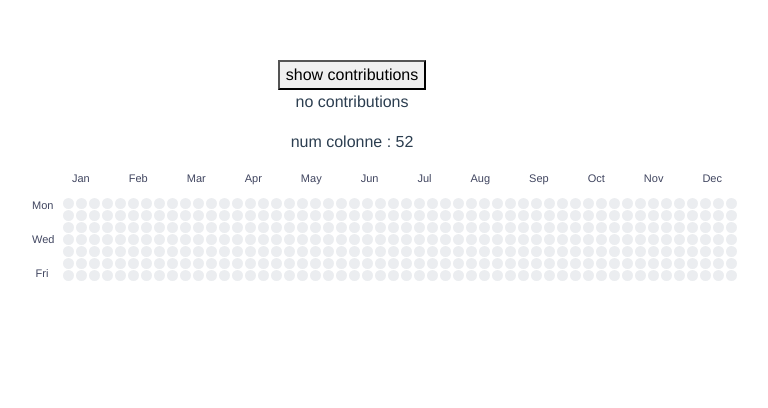
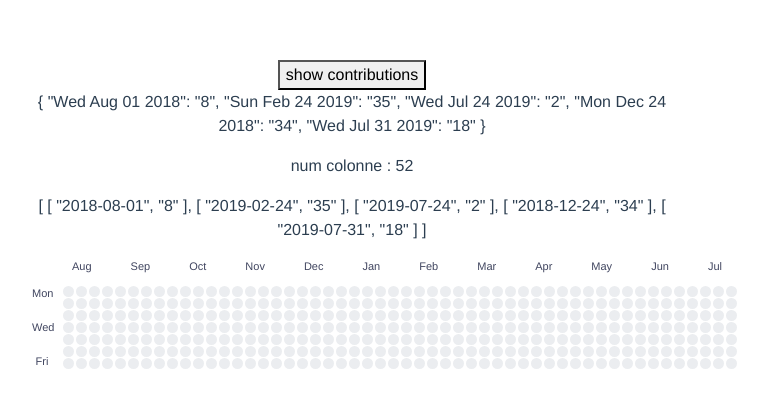
Before and after one commit to estelled/vue-contribution-graph, a Vue app: page / in a window 1280 px wide. Shown: the top 408 px of the page, without its empty margins (288-1056 px from the left). Built offline with nearby package versions, Linux system fonts and the light colour scheme.

Commit message:
dynamic month and contributions

```diff
--- a/src/App.vue
+++ b/src/App.vue
@@ -2,7 +2,7 @@
   <div id="app">
     <!-- <HelloWorld msg="Welcome to Your Vue.js App"/> -->
     <contribution-graph
-      startDate="'2019-03-02'"
+      startDate="'2018-08-01'"
       :activity="[['2019-08-03', '86'], ['2015-06-04', '99'], ['2018-06-12', '24'], ['2018-08-01', '8'], ['2019-02-24', '35'], ['2019-07-24', '2'], ['2018-12-24', '34'], ['2019-07-31', '18']]"
       :colors="['#BBE3F4', '#82C9EB', '#039BE5', '#0A25B1']">
     </contribution-graph>
--- a/src/components/ContributionGraph.vue
+++ b/src/components/ContributionGraph.vue
@@ -1,8 +1,10 @@
 <template>
   <div id="graph">
     <button v-on:click="showCont()">show contributions</button>
-    <p>{{ contNumber}}<p>
+    <p>{{ activityDict}}<p>
     <p>num colonne : {{numCol}}</p>
+    <p>{{contTable}}</p>
+
     <div id="monthRow">
       <div v-for="month in months" :key="month">{{ month }}</div>
     </div>
@@ -12,12 +14,18 @@
         <span>Wed</span>
         <span>Fri</span>
       </div>
+
       <!-- drawGraph -->
       <div id="canvas">
         <div class="graph-col" v-for="i in numCol" :key="i"> <!--starts from 1 ! -->
           <div class="graph-row" v-for="j in numRow" :key="j">
             <div class= "circle" v-bind:id="idCalc(i,j)"></div>
-            <b-tooltip v-bind:target="idCalc(i,j).toString()" >{{activity[0][1].toString()}} contributions on {{activity[0][0].toString()}}</b-tooltip>
+            <b-tooltip v-bind:target="idCalc(i,j).toString()">
+              <div v-if="activityDict[id2date(idCalc(i,j))]">
+                {{activityDict[id2date(idCalc(i,j))]}} contributions on {{id2date(idCalc(i,j))}}
+              </div>
+              <div v-else>no contributions on {{id2date(idCalc(i,j))}}</div>
+            </b-tooltip>
           </div>
         </div>
       </div>
@@ -26,36 +34,103 @@
 </template>
 
 <script>
-
 export default {
-  name: 'contribution-graph',
+  name: "contribution-graph",
   props: {
     startDate: String,
     activity: Array,
-    colors: Array,
+    colors: Array
   },
-  data: function () {
+  data: function() {
     return {
       numRow: 7,
-      contNumber: 'no contributions',
-      months: ["Jan","Feb","Mar","Apr","May","Jun","Jul","Aug","Sep","Oct","Nov","Dec"],
+      numCol: 52,
     };
   },
   methods: {
     showCont() {
-      this.contNumber = '5'
+      this.contNumber = "5";
     },
-    idCalc: function(i,j) {
-      return (i-1)*7+j
+    idCalc: function(i, j) {
+      return (i-1) * 7 + j-1;
     },
+    calcYearDays: function() {
+      var startDate = new Date(this.startDate);
+      var day = startDate.getDate();
+      var month = startDate.getMonth();
+      var year = startDate.getFullYear() + 1;
+
+      var endDate = new Date(year, month, day);
+      var oneDay = 24 * 60 * 60 * 1000; // hours*minutes*seconds*milliseconds
+      var days = Math.round(
+        Math.abs((endDate.getTime() - startDate.getTime()) / oneDay)
+      );
+
+      return days;
+    },
+    id2date: function(id) {
+      var result = new Date(this.startDate);
+      result.setDate(result.getDate() + id);
+      return result.toDateString();
+    }
   },
   computed: {
-    numCol: function() {
-      return Math.floor(365 / this.numRow)
+    lastRow: function() {
+      var daysInYear = this.calcYearDays(this.startDate);
+      var lastRow = daysInYear - (7 * this.numCol);
+      return lastRow;
+    },
+    activityDict: function() {
+      var ad = {};
+      for (let elem of this.contTable) {
+        var date = new Date(elem[0]);
+        var temp = date.toDateString();
+        ad[temp] = elem[1];
+      }
+      return ad;
+    },
+    contTable: function() {
+      var contTable = this.activity.slice(0); //copy of input
+      var length = this.activity.length;
+      var endDate = new Date(this.startDate);
+      var daysInYear = this.calcYearDays();
+      endDate.setDate(endDate.getDate() + daysInYear); //change later with exact year days number
+      var startDate = new Date(this.startDate);
+      //reverse loop to not mess up the index after splice
+      for (let i = length - 1; i >= 0; i--) {
+        var tempDate = new Date(this.activity[i][0]);
+        if (tempDate < startDate || tempDate > endDate) {
+          contTable.splice(i, 1);
+        } //else
+      }
+      return contTable;
+    },
+    months: function() {
+      var monthTable = [
+        "Jan",
+        "Feb",
+        "Mar",
+        "Apr",
+        "May",
+        "Jun",
+        "Jul",
+        "Aug",
+        "Sep",
+        "Oct",
+        "Nov",
+        "Dec"
+      ];
+      var months = [];
+      var startDate = new Date(this.startDate);
+      var startMonth = startDate.getMonth(); //1-12
+      for (let i = 0; i < 12; i++) {
+        var mIndex = (startMonth + i) % 12;
+        months[i] = monthTable[mIndex];
+      }
+      return months;
     }
   }
-}
-
+};
 </script>
 
 <!-- Add "scoped" attribute to limit CSS to this component only -->
@@ -65,12 +140,12 @@ export default {
   width: 50%;
 }
 #monthRow {
-  display :flex;
+  display: flex;
   flex-direction: row;
   width: 650px;
   justify-content: space-between;
   font-size: 11px;
-  color : #414660;
+  color: #414660;
   margin-left: 40px;
   margin-bottom: 10px;
 }
@@ -94,12 +169,9 @@ export default {
       width: 11px;
       height: 11px;
       border-radius: 50%;
-      background-color: #EBEDF0;
-      margin : 1px;
+      background-color: #ebedf0;
+      margin: 1px;
     }
   }
-}//container
-
-
-
+} //container
 </style>
```
